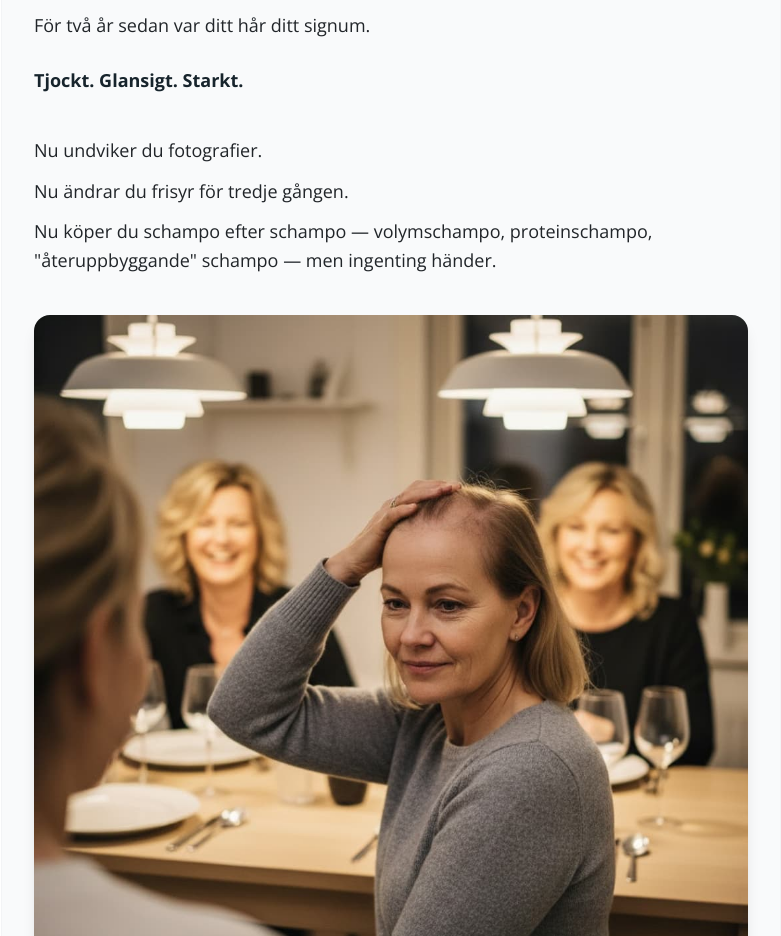
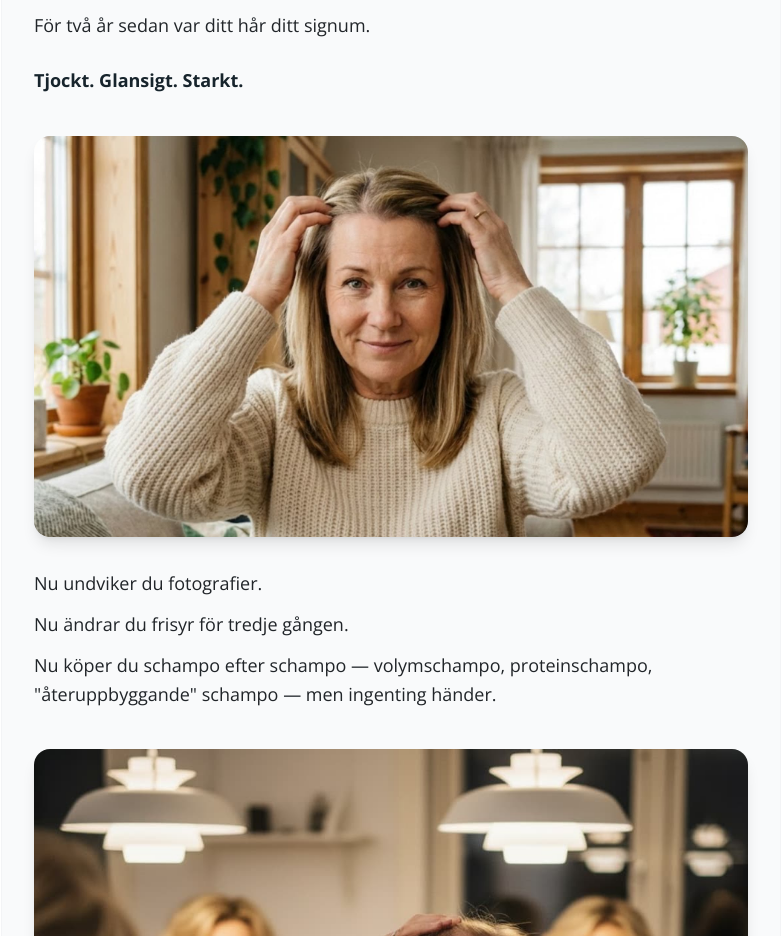
Before and after one commit to mangaz900/luminaflow, a React (Vite) app: page /kvinnor-55-plus-v4 in a window 1280 px wide. Shown: the part 1320-2256 px from the top of the page, without its empty margins (249-1030 px from the left). Built offline with nearby package versions, Linux system fonts and the light colour scheme; no server answers; a web font is replaced by a local one.

Commit message:
Add image 1 (6).jpg after 'Tjockt. Glansigt. Starkt.'

```diff
--- a/pages/listicles/Women55PlusV4.tsx
+++ b/pages/listicles/Women55PlusV4.tsx
@@ -86,6 +86,11 @@ const Women55PlusV4: React.FC = () => {
                             <p className="text-[18px] mb-[40px] font-bold text-[#17242C] text-2xl">
                                 Tjockt. Glansigt. Starkt.
                             </p>
+                            <img
+                                src="/1 (6).jpg"
+                                alt="Kvinna med tjockt, glansigt hår före klimakteriet"
+                                className="w-full rounded-2xl my-8 shadow-lg"
+                            />
                             <p className="text-[18px] mb-[12px]">Nu undviker du fotografier.</p>
                             <p className="text-[18px] mb-[12px]">Nu ändrar du frisyr för tredje gången.</p>
                             <p className="text-[18px] mb-[40px]">Nu köper du schampo efter schampo — volymschampo, proteinschampo, "återuppbyggande" schampo — men ingenting händer.</p>
```
